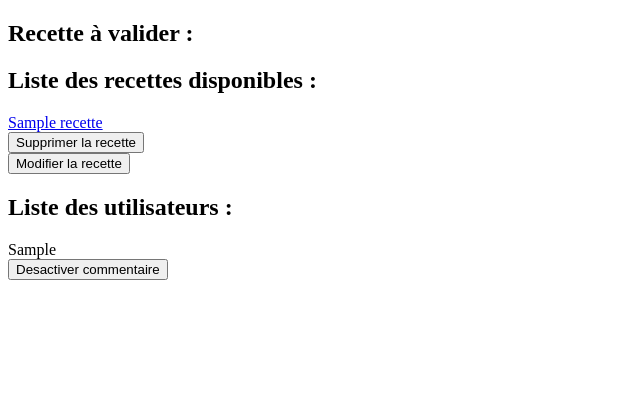
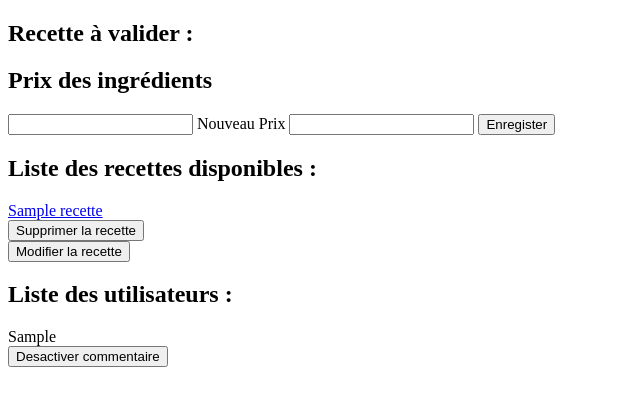
Before and after one commit to Anatpqs/Marmiton-2.0, a PHP site: page /admin.php in a window 1280 px wide. Shown: the top 406 px of the page, without its empty margins (0-640 px from the left). Run offline with PHP 8.4, Linux system fonts and the light colour scheme; tables that the repository leaves empty hold one stand-in row (values such as "Sample post").

Commit message:
Update admin.php

```diff
--- a/admin.php
+++ b/admin.php
@@ -46,6 +46,39 @@
 
 
 ?>
+<!-- modification prix ingrédient -->
+<h2>Prix des ingrédients</h2>
+<form id="prix" method="post">
+    <input list="liste_ingredient" name="liste_ingredient">
+    <datalist id="liste_ingredient">
+        <?php
+        $sql7=$db->prepare("SELECT Nom FROM Ingrédient GROUP BY Nom");
+        $sql7->execute([]);
+        $resultat7=$sql7->fetchAll();
+        foreach($resultat7 as $ingredient){
+            echo'<option value='.$ingredient['Nom'].'></option>';
+        }
+        ?>
+    </datalist>
+    <label>Nouveau Prix</label>
+    <input id="nouveau_prix" name="nouveau_prix"></input>
+    <input type="submit" value="Enregister"></input>
+    <?php
+        if(isset($_POST['liste_ingredient']) && isset($_POST['nouveau_prix'])){
+            $sql8=$db->prepare("UPDATE Ingrédient SET Prix=:prix WHERE Nom=:ingredient");
+            $sql8->execute([
+                'prix'=>$_POST["nouveau_prix"],
+                'ingredient'=>$_POST["liste_ingredient"]
+            ]);
+        }
+        $sql9=$db->prepare("SELECT Ingrédient.Nom as Nom_ing,Recette.Nom FROM Ingrédient JOIN Recette On Recette=IdRecette WHERE Prix = 0");
+        $sql9->execute([]);
+        $resultat9=$sql9->fetchAll();
+        foreach($resultat9 as $ingredient_sans_prix){
+            echo"<br>",$ingredient_sans_prix['Nom_ing']," dans la recette ", $ingredient_sans_prix["Nom"]," n'a pas de prix <br>";
+
+        }
+    ?>
 
 <!-- Suppresion et modification recette -->
 <h2>Liste des recettes disponibles :</h2>
```
